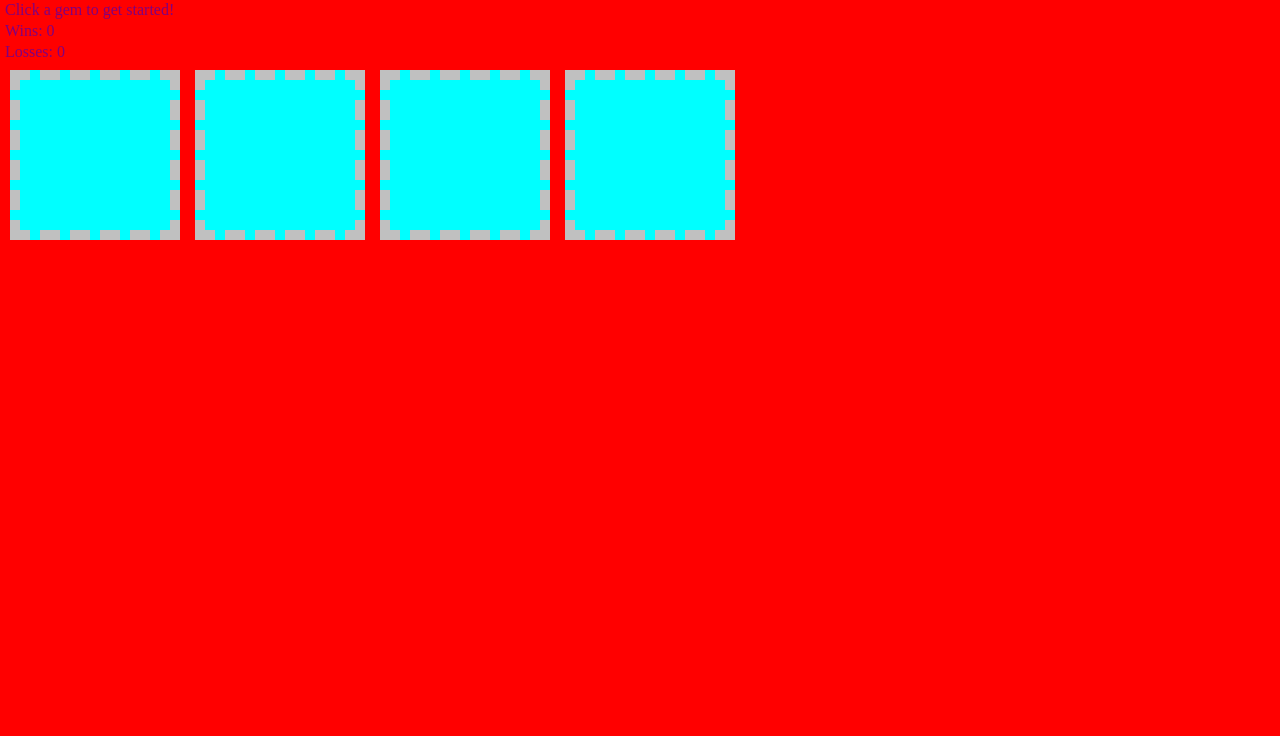
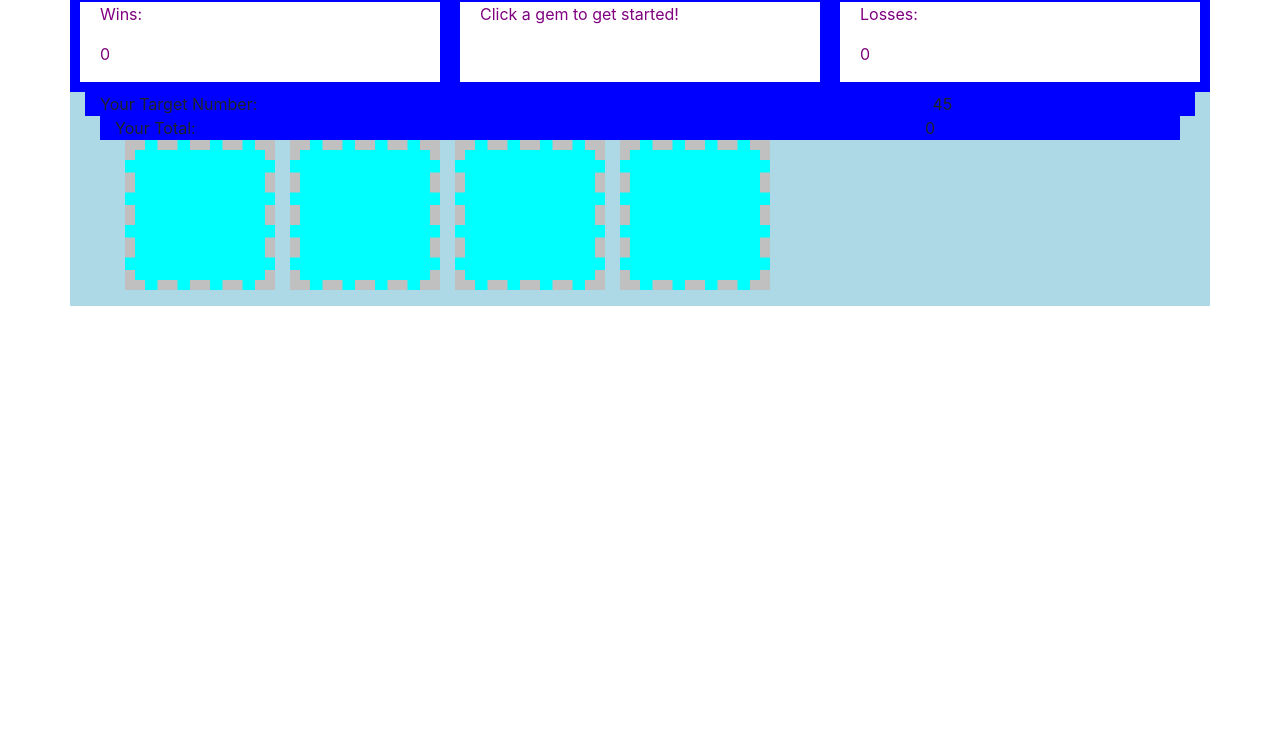
Before and after one commit to mdreiling/unit-4-game, a plain HTML site: page index.html in a window 1280 px wide. Shown: the part 64-800 px from the top of the page. Drawn offline with nearby package versions, Linux system fonts and the light colour scheme.

Commit message:
Draft css styling and some small updates to game

```diff
--- a/assets/css/style.css
+++ b/assets/css/style.css
@@ -27,3 +27,16 @@ p {
     background-color: aqua;
     color: orange;
 }
+
+.container {
+    background-color: lightblue;
+}
+
+.row {
+    background-color: blue;
+}
+
+.scoreBoardTile {
+    margin: 10px;
+    background-color: white;
+}
--- a/assets/javascript/game.js
+++ b/assets/javascript/game.js
@@ -26,8 +26,10 @@ $(document).ready(function(){
         // Runs targetSelection and gemSelection functions.
         targetSelection();
         gemSelector();
-        $("#wins-text").text("Wins: " + wins);
-        $("#losses-text").text("Losses: " +losses);
+        $("#wins-text").text(wins);
+        $("#losses-text").text(losses);
+        $("#userTotal-text").text(0);
+        $("#gameState-text").text("Click a gem to get started!");
 
     };
 
@@ -37,7 +39,7 @@ $(document).ready(function(){
         // Selects target number
         targetNumber = Math.floor(Math.random() * 101) + 19;
         console.log("Target Number: " + targetNumber);
-        $("#targetNumber-text").text("Your Target Number: " + targetNumber);
+        $("#targetNumber-text").text(targetNumber);
 
     };
 
@@ -72,17 +74,19 @@ $(document).ready(function(){
         gemValue = parseInt(gemValue);
         userTotal += gemValue;
         console.log("New Total: " + userTotal);
-        $("#userTotal-text").text("Your Total: " + userTotal);
+        $("#userTotal-text").text(userTotal);
 
         if (userTotal === targetNumber) {
             console.log("You Win!");
             wins += 1;
             gameReset();
+            $("#gameState-text").text("You Won! Click a gem to play again!")
 
-        } else if ( userTotal >= targetNumber) {
+        } else if ( userTotal > targetNumber) {
             console.log("You Lose!");
             losses += 1;
             gameReset();
+            $("#gameState-text").text("You Lost. Click a gem to play again!")
 
         } else {
             $("#gameState-text").text("Keep Going!")
@@ -91,12 +95,6 @@ $(document).ready(function(){
 
     });
 
-    // Setting Text Values
-    $("#userTotal-text").text("Your Total: " + 0);
-    $("#gameState-text").text("Click a gem to get started!");
-    $("#wins-text").text("Wins: " + wins);
-    $("#losses-text").text("Losses: " +losses);
-
     // Starting Game
     gameReset();
 
--- a/index.html
+++ b/index.html
@@ -6,23 +6,66 @@
     <title>Gem Guessing Game</title>
     <meta name="viewport" content="width=device-width, initial-scale=1">
     <link rel="stylesheet" type="text/css" media="screen" href="assets/css/reset.css"/>
-    <link rel="stylesheet" type="text/css" media="screen" href="assets/css/style.css" />
+    <link rel="stylesheet" type="text/css" media="screen" href="assets/css/style.css"/>
+    <link rel="stylesheet" href="https://stackpath.bootstrapcdn.com/bootstrap/4.1.3/css/bootstrap.min.css" integrity="sha384-MCw98/SFnGE8fJT3GXwEOngsV7Zt27NXFoaoApmYm81iuXoPkFOJwJ8ERdknLPMO" crossorigin="anonymous">
+
 </head>
+
 <body>
+
+    <div class="container" id="gameBoard">
 
         <h1>Gem Guessing Game</h1>
 
-    <p id="targetNumber-text">Target Number: -</p>
-    <p id="userTotal-text">Your total: -</p>
-    <p id="gameState-text">Click a gem to get started!</p>
+        <div class="row" id="scoreBoard">
+
+            <div class="col-lg scoreBoardTile">
+                <p>Wins:</p>
                 <p id="wins-text"></p>
+
+            </div>
+
+            <div class="col-lg scoreBoardTile">
+                    <p id="gameState-text"></p>
+
+            </div>
+
+            <div class="col-lg scoreBoardTile">
+                <p>Losses:</p>
                 <p id="losses-text"></p>
 
+            </div>
+
+        </div>
+
+        <div class="container" id="gameArea">
+
+            <div class="row" id="targetNumber">
+
+                <div class="col-9 tNumberTitle">Your Target Number: </div>
+                <div class="col-3 tNumberNumber" id="targetNumber-text"></div>
+
+            </div>
+
+
+            <div class="container" id="userGameArea">
+                <div class="row" id="userNumber">
+
+                    <div class="col-9 uNumberTitle">Your Total: </div>
+                    <div class="col-3 uNumberNumber" id="userTotal-text"></div>
+
+                </div>
+
                 <div class="gemsImagesRow">
+
                     <p class="gemsToClick" id="gemZero">Gem One</p>
                     <p class="gemsToClick" id="gemOne">Gem Two</p>
                     <p class="gemsToClick" id="gemTwo">Gem Three</p>
                     <p class="gemsToClick" id="gemThree">Gem Four</p>
+
+                </div>
+            </div>
+        </div>
     </div>
 
 </body>
@@ -31,4 +74,6 @@
 
 <script type="text/javascript" src="assets/javascript/game.js"></script>
 
+<script src="https://stackpath.bootstrapcdn.com/bootstrap/4.1.3/js/bootstrap.min.js" integrity="sha384-ChfqqxuZUCnJSK3+MXmPNIyE6ZbWh2IMqE241rYiqJxyMiZ6OW/JmZQ5stwEULTy" crossorigin="anonymous"></script>
+
 </html>
```
Lines whose indentation alone changed are shown as unchanged.
